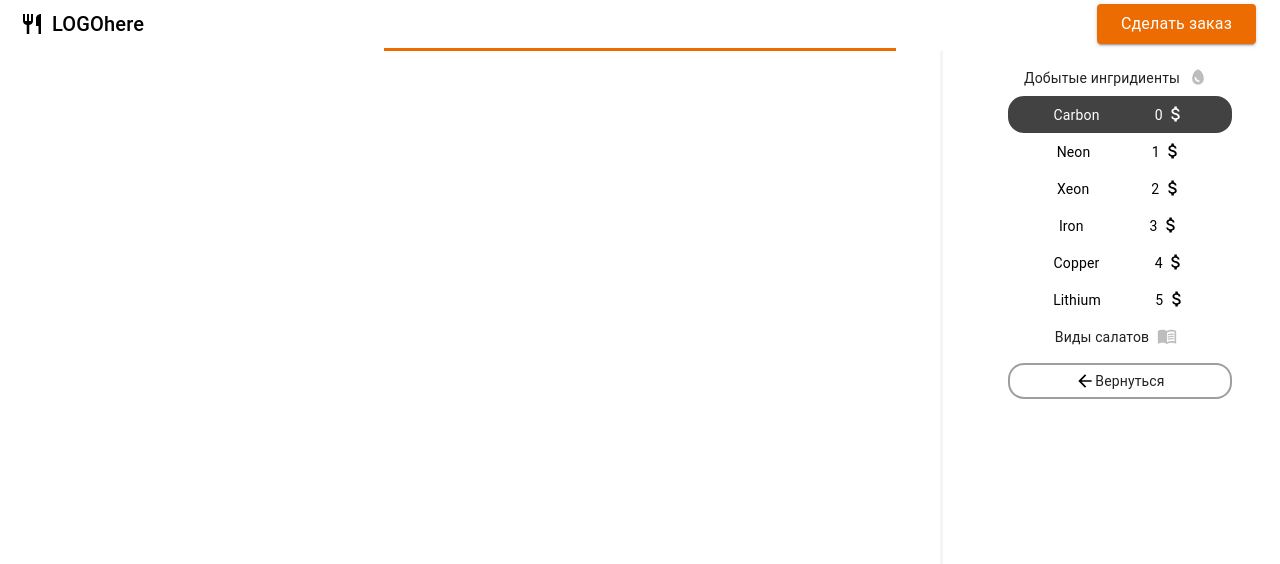
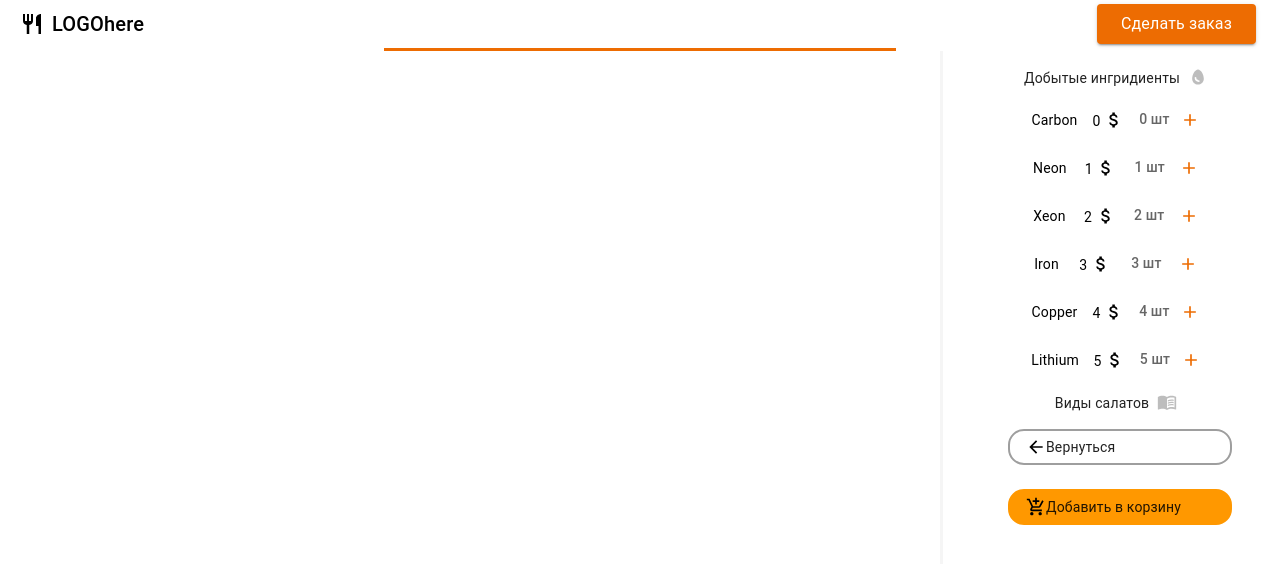
Before and after one commit to Ya-maz/avk-groupe-tomsk, a React (Create React App) app: page / in a window 1280 px wide. Both pictures are taken after a click on the item "Добавить ингридиенты". Shown: the top 564 px of the page. Built offline with nearby package versions, Linux system fonts and the light colour scheme.

Commit message:
edit moluecule and salad list

```diff
--- /dev/null
+++ b/src/components/MenuItemAddToBask.tsx
@@ -0,0 +1,25 @@
+import Typography from "@mui/material/Typography";
+import MenuItem from "@mui/material/MenuItem";
+import { Theme } from "@mui/material/styles";
+import AddShoppingCartIcon from "@mui/icons-material/AddShoppingCart";
+
+export default function MenuItemAddToBask() {
+  return (
+    <MenuItem
+      sx={(theme: Theme) => ({
+        textAlign: "center",
+        border: `2px solid ${theme.palette.warning.light}`,
+        borderRadius: theme.shape.borderRadius,
+        backgroundColor: theme.palette.warning.light,
+        mb: 1,
+        mt: 3,
+      })}
+      onClick={() => ({})}
+    >
+      <AddShoppingCartIcon fontSize="small" />
+      <Typography variant="body2" color="text.primary">
+        Добавить в корзину
+      </Typography>
+    </MenuItem>
+  );
+}
--- a/src/components/MoleculeList.tsx
+++ b/src/components/MoleculeList.tsx
@@ -1,23 +1,23 @@
 import MenuItem from "@mui/material/MenuItem";
 import MenuList from "@mui/material/MenuList";
+import IconButton from "@mui/material/IconButton";
 import Typography from "@mui/material/Typography";
 import { Theme } from "@mui/material/styles";
-import ScienceSharpIcon from "@mui/icons-material/ScienceSharp";
-import WhatshotIcon from "@mui/icons-material/Whatshot";
 import AddIcon from "@mui/icons-material/Add";
 import AttachMoneyIcon from "@mui/icons-material/AttachMoney";
 import { TList } from "./AppMenu";
-import EggIcon from '@mui/icons-material/Egg';
+import EggIcon from "@mui/icons-material/Egg";
 import MenuBookIcon from "@mui/icons-material/MenuBook";
-import ArrowBackIcon from '@mui/icons-material/ArrowBack';
+import ArrowBackIcon from "@mui/icons-material/ArrowBack";
+import MenuItemAddToBask from "./MenuItemAddToBask";
 
 interface Props {
-  active: number,
-  setActive: (index: number) => void,
-  setList: (listName:TList)=> void,
+  active: number;
+  setActive: (index: number) => void;
+  setList: (listName: TList) => void;
 }
 
-export default function MoluculeList({active, setActive, setList }:Props) {
+export default function MoluculeList({ active, setActive, setList }: Props) {
   const List = ["Carbon", "Neon", "Xeon", "Iron", "Copper", "Lithium"];
 
   return (
@@ -29,49 +29,48 @@ export default function MoluculeList({active, setActive, setList }:Props) {
           sx={{ px: 2, py: 1, textAlign: "center" }}
         >
           Добытые ингридиенты
-          <EggIcon fontSize="small" color="disabled" sx={{ mx: 1, mb:-0.5 }} />
+          <EggIcon fontSize="small" color="disabled" sx={{ mx: 1, mb: -0.5 }} />
         </Typography>
 
         {List.map((name, index) => (
           <MenuItem
             sx={(theme: Theme) => ({
               justifyContent: "space-around",
-              borderStyle: "solid",
-              borderWidth: "2px",
+              border: "2px solid trasparent",
               borderRadius: theme.shape.borderRadius,
-              borderColor:
-                active === index
-                  ? theme.palette.grey[800]
-                  : theme.palette.warning.contrastText,
-              backgroundColor:
-                active === index
-                  ? theme.palette.grey[800]
-                  : theme.palette.warning.contrastText,
-              color:
-                active === index
-                  ? theme.palette.common.white
-                  : theme.palette.common.black,
+              color: theme.palette.common.black,
               ":hover": {
-                borderColor:
-                  active === index
-                    ? theme.palette.grey[800]
-                    : theme.palette.warning.contrastText,
-                backgroundColor:
-                  active === index
-                    ? theme.palette.grey[800]
-                    : theme.palette.warning.contrastText,
-                color:
-                  active === index
-                    ? theme.palette.common.white
-                    : theme.palette.common.black,
+                borderColor: "inherit",
+                backgroundColor: "inherit",
+                color: "inherit",
+              },
+              ":active": {
+                borderColor: "inherit",
+                backgroundColor: "inherit",
+                color: "inherit",
               },
             })}
             onClick={() => setActive(index)}
           >
             <Typography variant="body2">{name}</Typography>
+
             <Typography variant="body2">
               {index} <AttachMoneyIcon fontSize="small" sx={{ mb: -0.5 }} />
             </Typography>
+            <Typography
+              variant="subtitle2"
+              color="text.secondary"
+            >{`${index} шт`}</Typography>
+            <IconButton
+              size="large"
+              edge="start"
+              color="warning"
+              aria-label="menu"
+              sx={{ p: 1 }}
+            >
+              <AddIcon fontSize="small" />
+            </IconButton>
+
           </MenuItem>
         ))}
 
@@ -81,18 +80,20 @@ export default function MoluculeList({active, setActive, setList }:Props) {
           sx={{ px: 2, py: 1, textAlign: "center" }}
         >
           Виды салатов
-            <MenuBookIcon fontSize="small" color="disabled" sx={{ mx: 1, mb:-0.5 }} />
+          <MenuBookIcon
+            fontSize="small"
+            color="disabled"
+            sx={{ mx: 1, mb: -0.5 }}
+          />
         </Typography>
-
 
         <MenuItem
           sx={(theme: Theme) => ({
-            justifyContent: "center",
             border: `2px solid ${theme.palette.grey[500]}`,
             borderRadius: theme.shape.borderRadius,
             my: 1,
           })}
-          onClick={()=>setList("salads")}
+          onClick={() => setList("salads")}
         >
           <ArrowBackIcon fontSize="small" />
           <Typography variant="body2" color="text.primary">
@@ -100,6 +101,7 @@ export default function MoluculeList({active, setActive, setList }:Props) {
           </Typography>
         </MenuItem>
 
+        <MenuItemAddToBask />
       </MenuList>
     </>
   );
--- a/src/components/SaladList.tsx
+++ b/src/components/SaladList.tsx
@@ -1,6 +1,7 @@
 import MenuItem from "@mui/material/MenuItem";
 import MenuList from "@mui/material/MenuList";
 import Typography from "@mui/material/Typography";
+import IconButton from "@mui/material/IconButton";
 import { Theme } from "@mui/material/styles";
 import MenuBookIcon from "@mui/icons-material/MenuBook";
 import ScienceSharpIcon from "@mui/icons-material/ScienceSharp";
@@ -8,6 +9,7 @@ import WhatshotIcon from "@mui/icons-material/Whatshot";
 import AddIcon from "@mui/icons-material/Add";
 import AttachMoneyIcon from "@mui/icons-material/AttachMoney";
 import { TList } from "./AppMenu";
+import MenuItemAddToBask from "./MenuItemAddToBask";
 
 interface Props {
   active: number,
@@ -70,6 +72,15 @@ export default function SaladList({ active, setActive, setList }: Props) {
               <Typography variant="body2">
                 {index} <AttachMoneyIcon fontSize="small" sx={{mb:-0.5}} />
               </Typography>
+              <IconButton
+              size="large"
+              edge="start"
+              color="warning"
+              aria-label="menu"
+              sx={{ p: 1 }}
+            >
+               <AddIcon fontSize="small" />
+            </IconButton>
             </MenuItem>
           ))}
 
@@ -84,7 +95,6 @@ export default function SaladList({ active, setActive, setList }: Props) {
 
           <MenuItem
             sx={(theme: Theme) => ({
-              justifyContent: "center",
               border: `2px solid ${theme.palette.grey[500]}`,
               borderRadius: theme.shape.borderRadius,
               my: 1,
@@ -99,7 +109,6 @@ export default function SaladList({ active, setActive, setList }: Props) {
 
           <MenuItem
             sx={(theme: Theme) => ({
-              justifyContent: "center",
               border: `2px solid ${theme.palette.grey[500]}`,
               borderRadius: theme.shape.borderRadius,
               my: 1,
@@ -108,9 +117,11 @@ export default function SaladList({ active, setActive, setList }: Props) {
           >
             <ScienceSharpIcon fontSize="small" />
             <Typography variant="body2" color="text.primary">
-              Изготовить салат из ингридиентов
+              Изготовить свой салат
             </Typography>
-          </MenuItem>
+        </MenuItem>
+
+        <MenuItemAddToBask />
         </MenuList>
 
     </>
```
Also changed, not shown: src/assets/6.png (added). Lines whose indentation alone changed are shown as unchanged.
